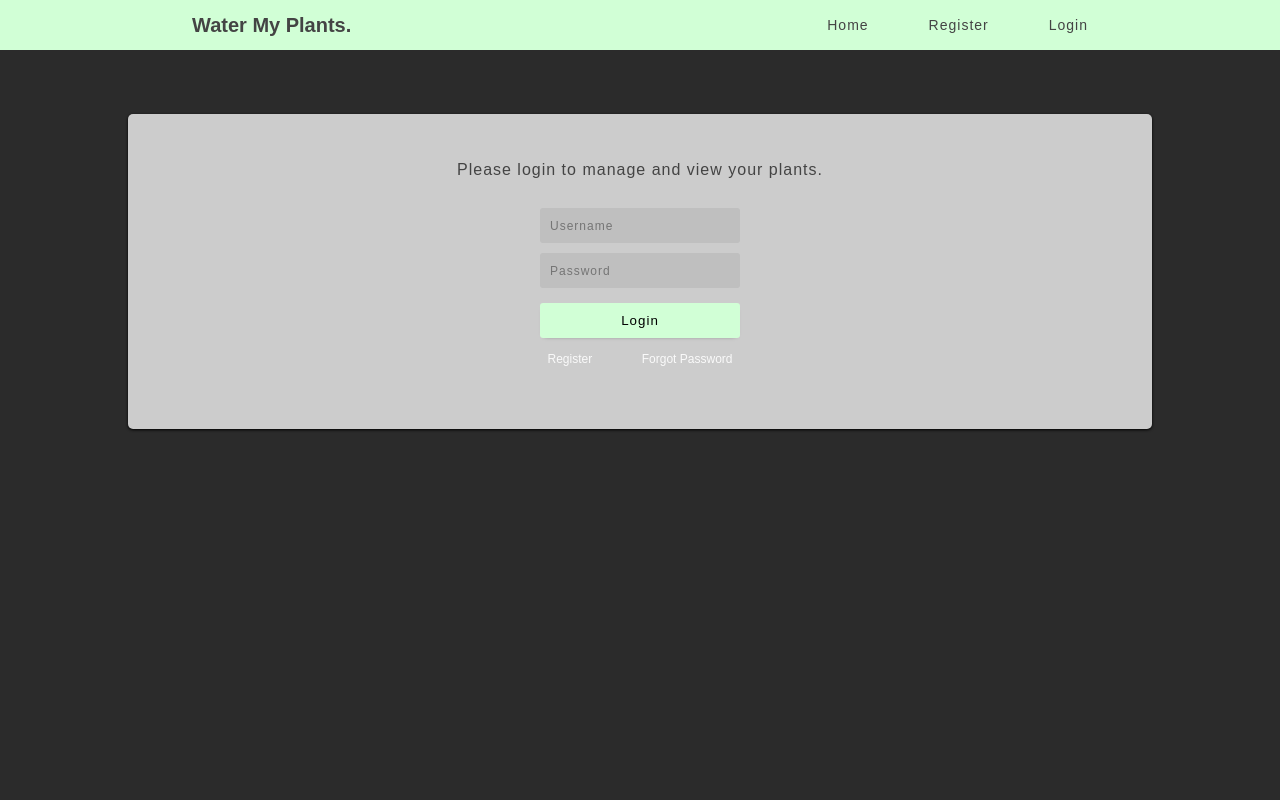
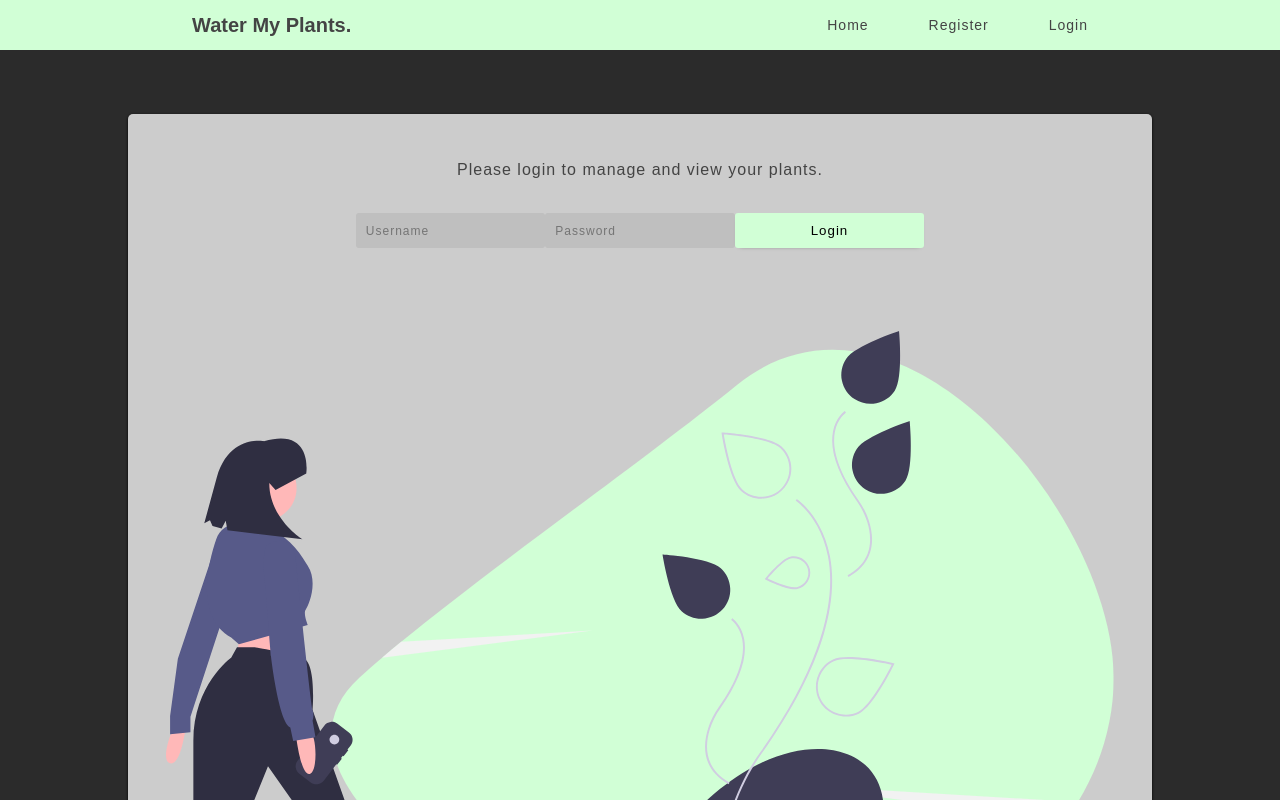
Before and after one commit to IsabellaGuo/plant, a React (Create React App) app in the folder plants/: page /login in a window 1280 px wide. Shown: the top 800 px of the page. Built offline with nearby package versions, Linux system fonts and the light colour scheme.

Commit message:
refactored login

```diff
--- a/plants/src/components/Login.js
+++ b/plants/src/components/Login.js
@@ -5,6 +5,9 @@ import { useHistory } from 'react-router-dom';
 
 // contexts
 import { UserContext } from '../contexts';
+
+// assets
+import View from '../assets/View.svg';
 
 function Login(props) {
 
@@ -78,11 +81,15 @@ function Login(props) {
                     autoComplete="off"
                 />
                 <button type="submit">Login</button>
-                <div className="extra-options">
+                {/* <div className="extra-options">
                     <span onClick={() => history.push(`/register`)}>Register</span>
                     <span>Forgot Password</span>
-                </div>
+                </div> */}
             </form>
+
+            <div className="svg-banner">
+                <img src={View} alt="Woman looking at nature" />
+            </div>
 
         </FormContainer>
     )
@@ -93,6 +100,13 @@ const FormContainer = styled.div`
     display: flex;
     flex-direction: column;
     align-items: center;
+
+    .svg-banner {
+
+        img {
+            width: 100%;
+        }
+    }
 
     .incorrect-login {
         margin-top: 3rem;
@@ -127,9 +141,10 @@ const FormContainer = styled.div`
     form {
         padding: 2.5rem 0;
         display: flex;
-        flex-direction: column;
+        justify-content: space-around;
         align-items: center;
-        width: 100%;
+        width: 60%;
+        margin-bottom: 5%;
     }
 
     input {
--- a/plants/src/components/Register.js
+++ b/plants/src/components/Register.js
@@ -1,6 +1,9 @@
 import React, { useState } from 'react';
 import styled from 'styled-components';
 import { useHistory } from 'react-router-dom';
+
+// assets
+import Watering from '../assets/Watering.svg';
 
 function Register(props) {
 
@@ -23,6 +26,9 @@ function Register(props) {
 
     return (
         <Container>
+            <div className="svg-banner">
+                <img src={Watering} alt="Woman watering plants" />
+            </div>
             <h3>Create a New Account</h3>
             <form>
                 <input
@@ -67,6 +73,17 @@ const Container = styled.div`
         letter-spacing: 0.1rem;
         padding-bottom: 1rem;
         border-bottom: 1px dotted #444444;
+        margin-bottom: 5%;
+    }
+
+    img {
+        margin-bottom: 10%;
+        height: 50rem;
+
+        @media (max-width: 900px) {
+            height: auto;
+            width: 100%;
+        }
     }
 
     form {
```
Also changed, not shown: plants/src/assets/View.svg (added), plants/src/assets/Watering.svg (added).
